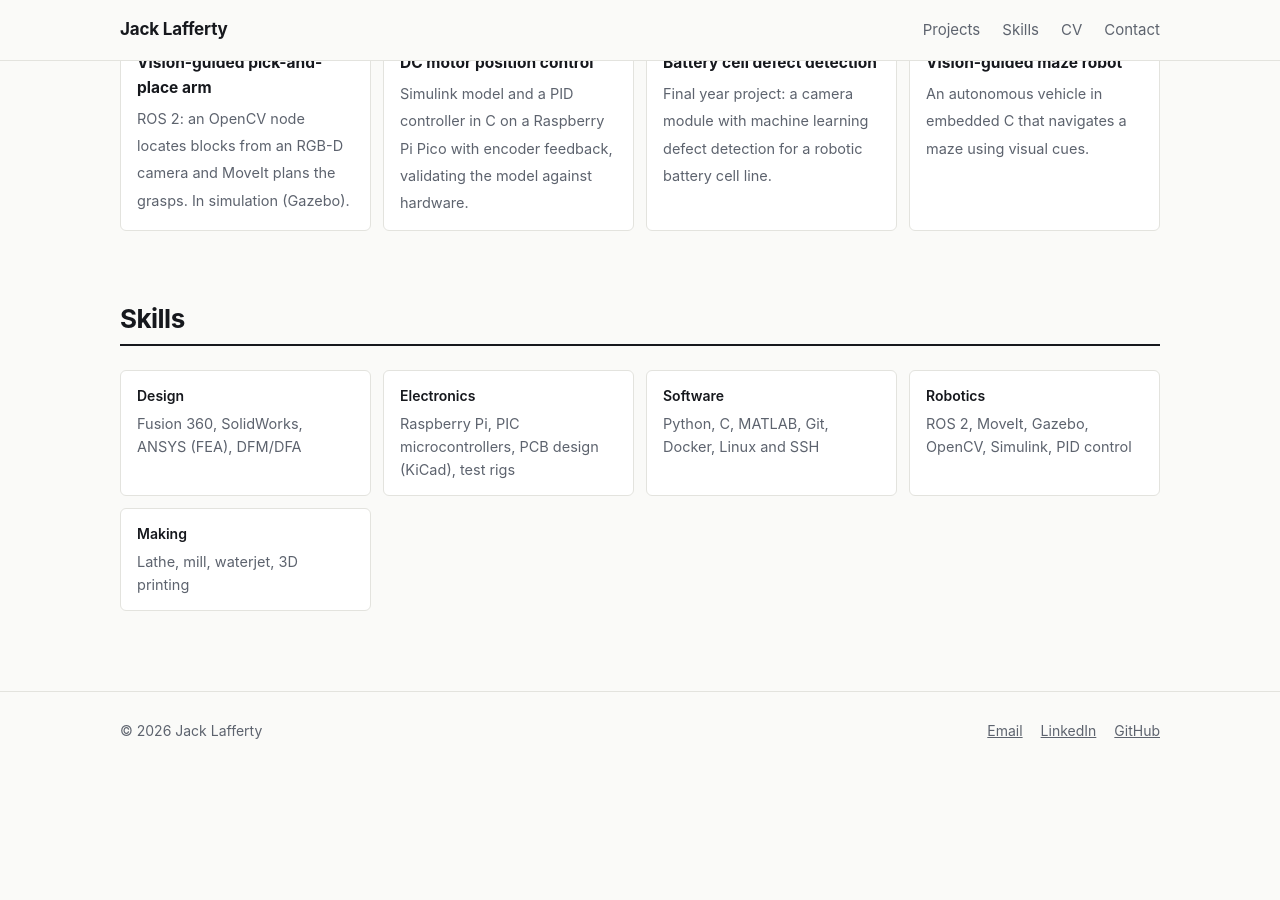
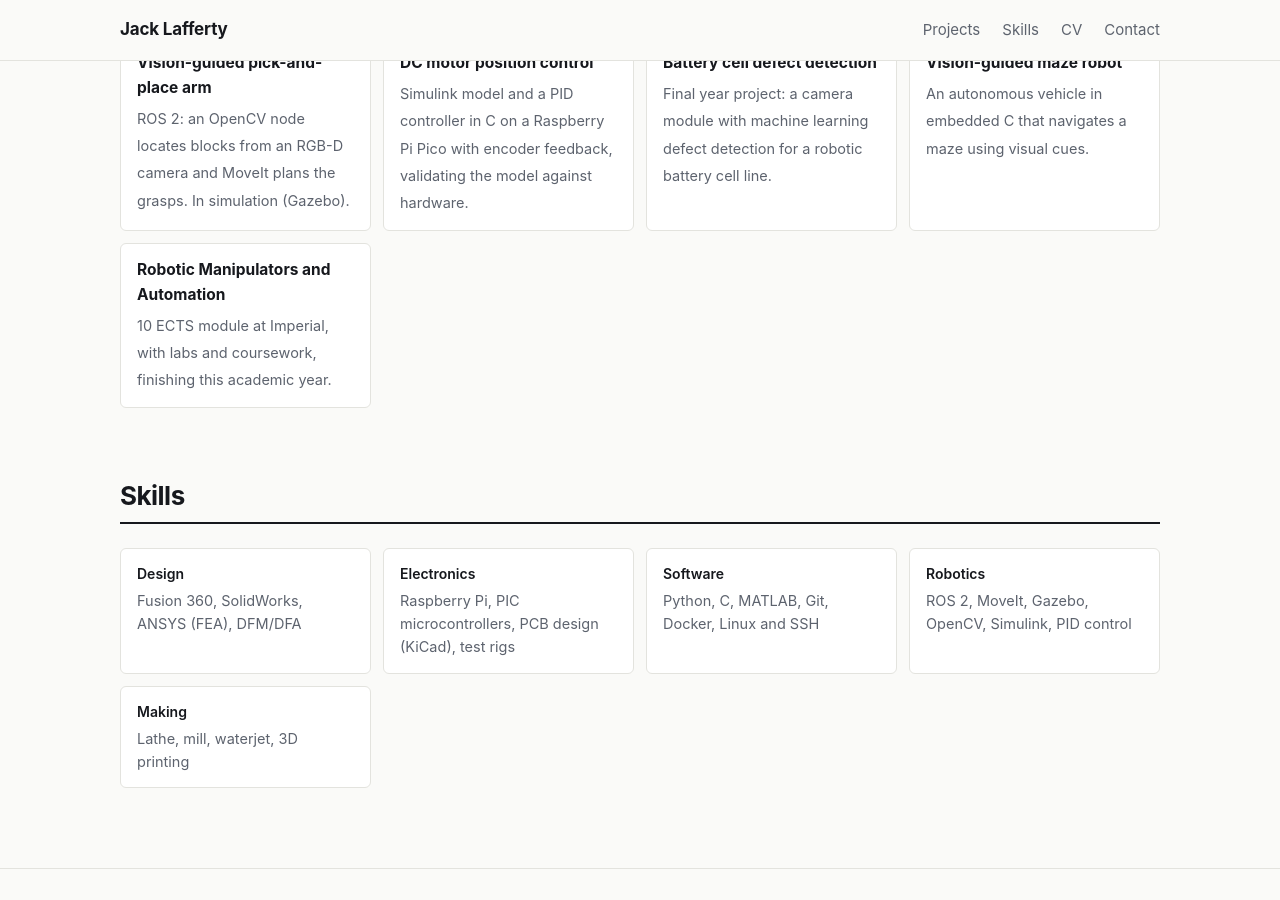
Before and after one commit to jack-laff/jack-laff.github.io, a Jekyll site: the page built from index.html, in a window 1280 px wide and 900 px high, scrolled down 1550 px. Built offline with Jekyll 4.4.1, drawn with Linux system fonts in a browser that asks for light colours; before the commit the page ends 2321 px from its top, so only the background shows below that.

Commit message:
Add robotics module to currently working

```diff
--- a/index.html
+++ b/index.html
@@ -48,6 +48,7 @@ title: Jack Lafferty
     <li><strong>DC motor position control</strong><span>Simulink model and a PID controller in C on a Raspberry Pi Pico with encoder feedback, validating the model against hardware.</span></li>
     <li><strong>Battery cell defect detection</strong><span>Final year project: a camera module with machine learning defect detection for a robotic battery cell line.</span></li>
     <li><strong>Vision-guided maze robot</strong><span>An autonomous vehicle in embedded C that navigates a maze using visual cues.</span></li>
+    <li><strong>Robotic Manipulators and Automation</strong><span>10 ECTS module at Imperial, with labs and coursework, finishing this academic year.</span></li>
   </ul>
 </section>
 
```
